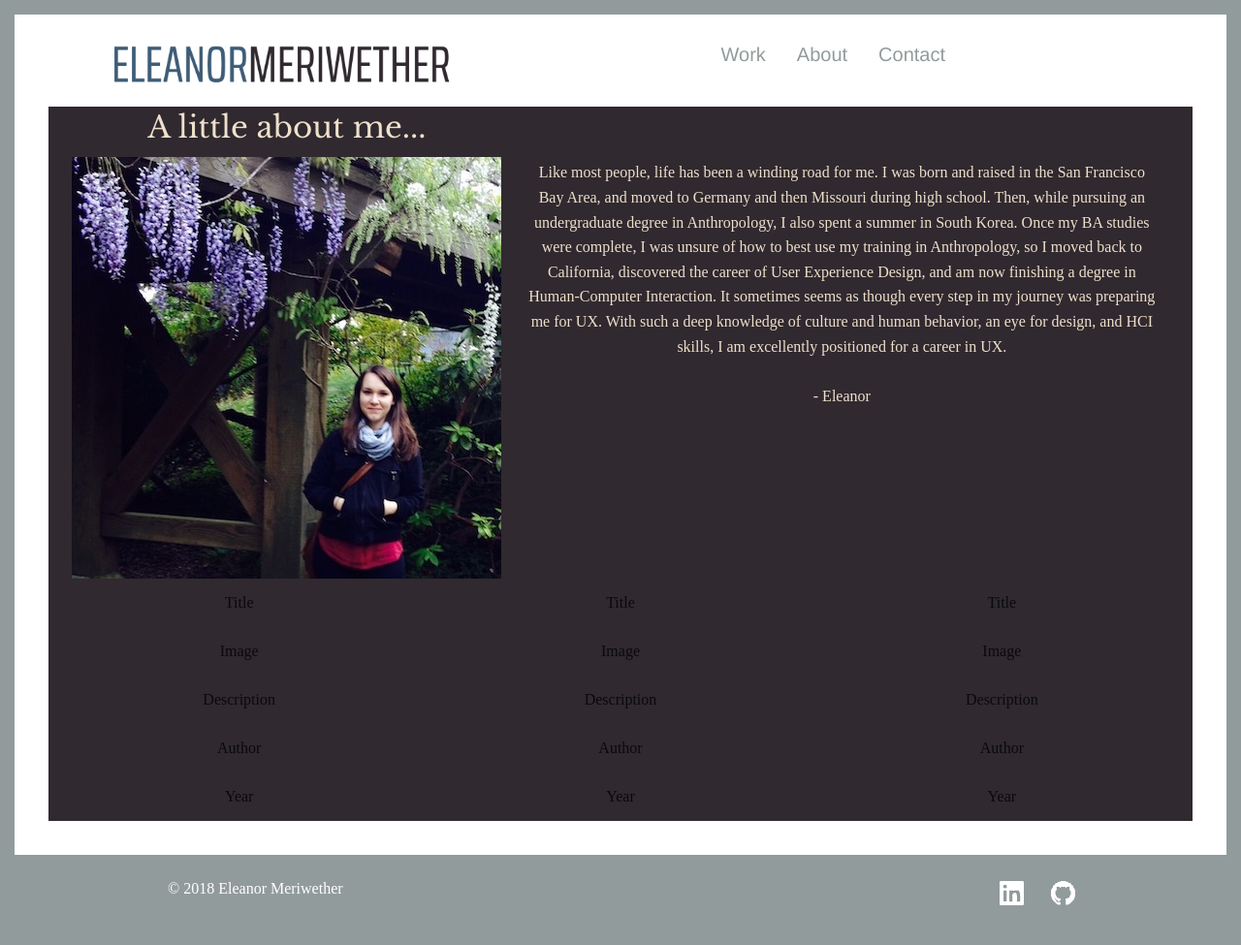
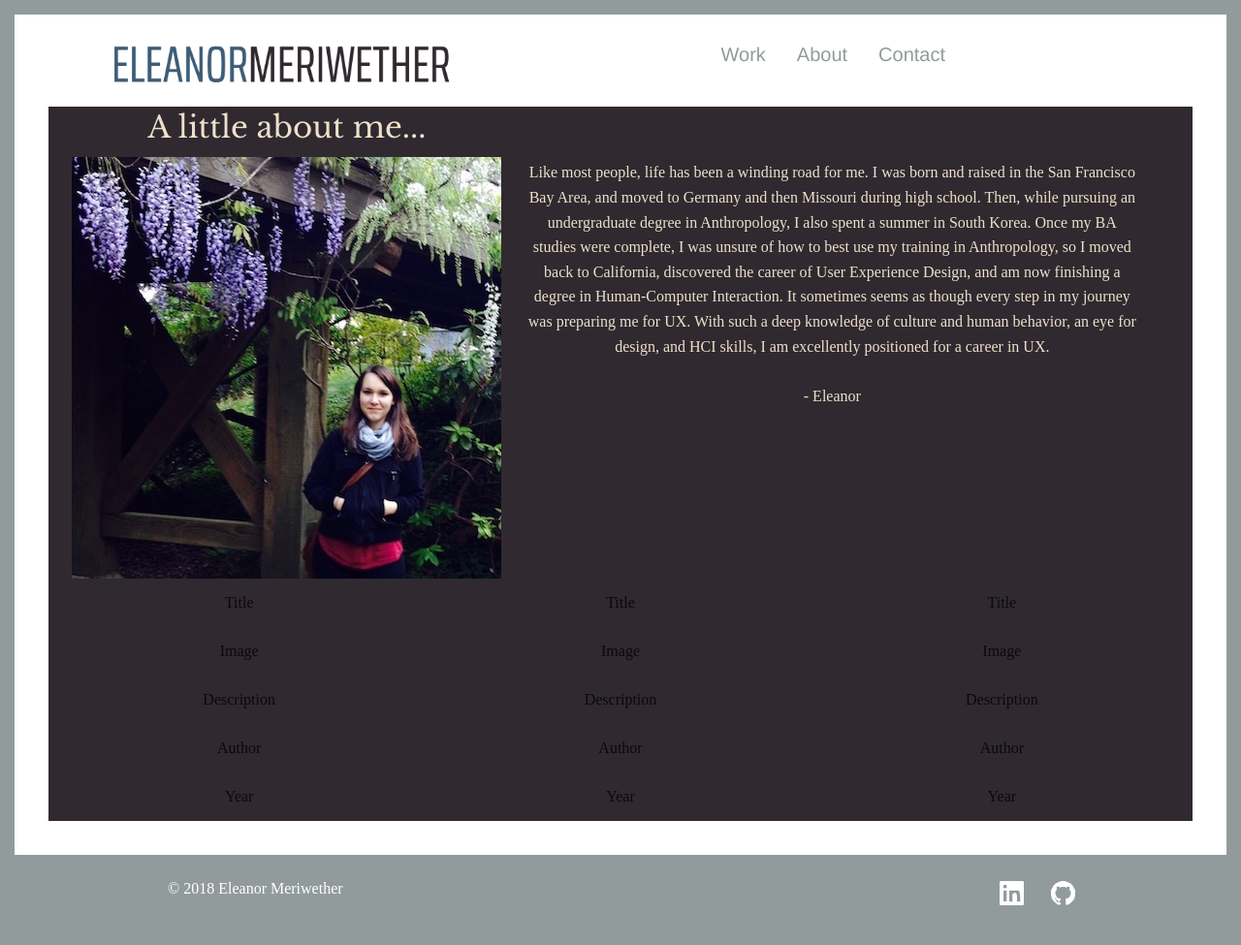
Before and after one commit to emeriwether/emeriwether.github.io, a Jekyll site: the page built from about.html, in a window 1280 px wide. Shown: the whole page at 97% size. Built offline with Jekyll 4.4.1, drawn with Linux system fonts in a browser that asks for light colours; some web fonts are replaced.

Commit message:
ct prev commit

```diff
--- a/css/home.css
+++ b/css/home.css
@@ -67,7 +67,7 @@ body {
 }
 
 #aboutMeText {
-    padding: 55px 35px 0 0;
+    padding: 55px 55px 0 0;
 }
 
 #aboutMeText > p {
```
